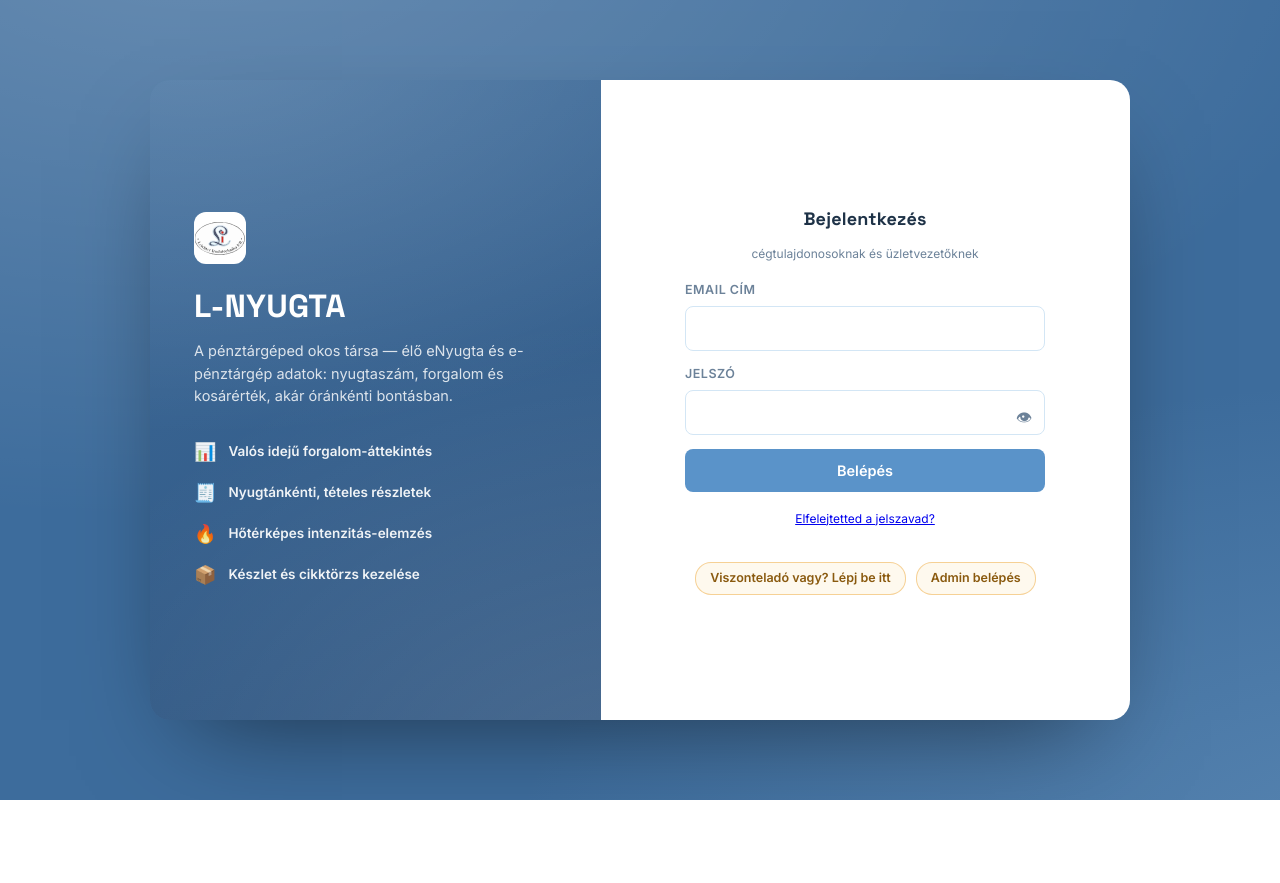
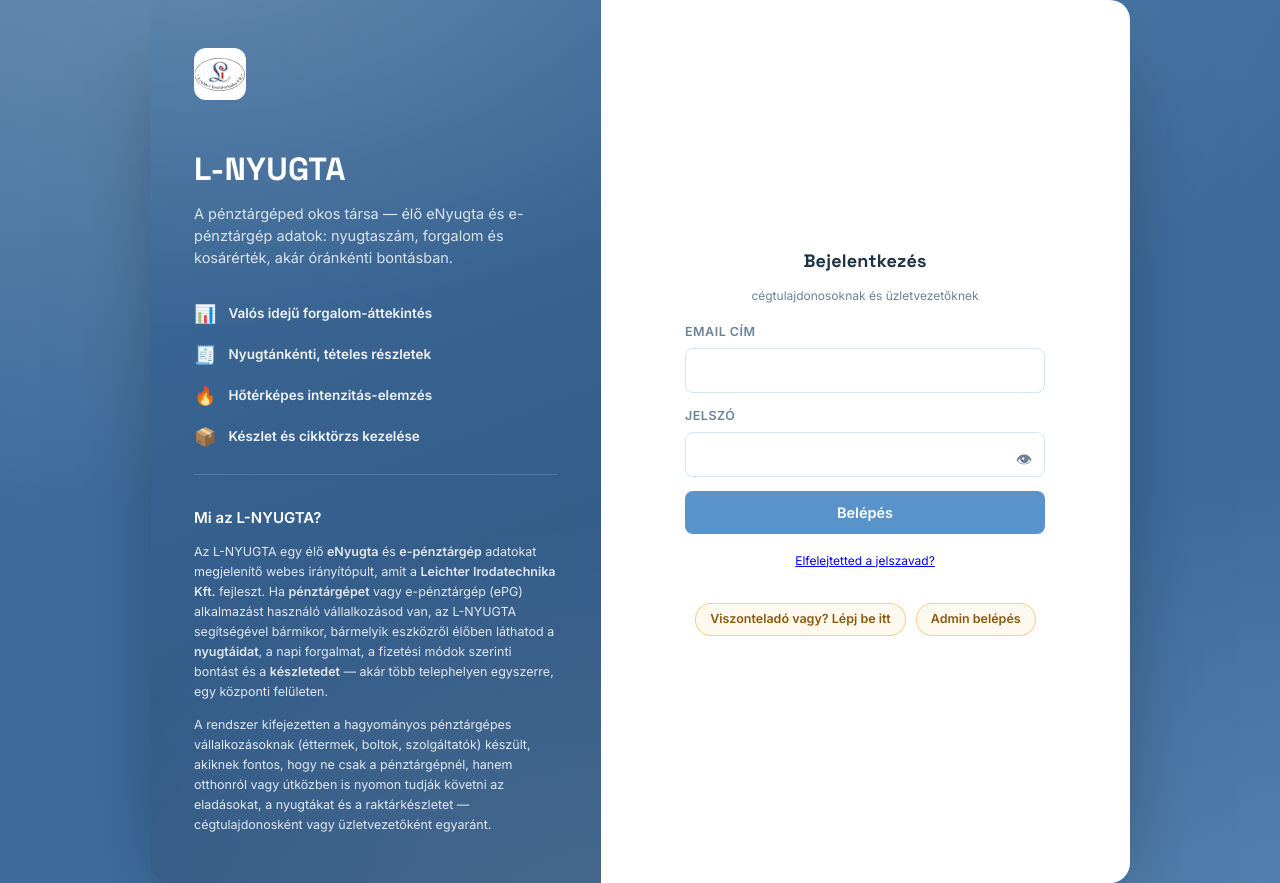
Before and after one commit to arcsyleichter/lnyugta_szinkron, a website: page enyugta-dashboard/public/index.html in a window 1280 px wide. Before the commit the page ends 800 px from the top, so only its background shows below. Drawn offline with Linux system fonts and the light colour scheme.

Commit message:
v4.47.1 - bovitett SEO-tartalom, helyes cimsor-szerkezet

```diff
--- a/enyugta-dashboard/package.json
+++ b/enyugta-dashboard/package.json
@@ -1,6 +1,6 @@
 {
   "name": "enyugta-dashboard",
-  "version": "4.47.0",
+  "version": "4.47.1",
   "description": "Élő értékesítési nézegető az L-NYUGTA GO android app SQLite adatbázisához",
   "type": "commonjs",
   "engines": {
--- a/enyugta-dashboard/public/css/style.css
+++ b/enyugta-dashboard/public/css/style.css
@@ -546,6 +546,10 @@
 .login-hero-title{ font-family:var(--font-display); font-weight:700; font-size:32px; letter-spacing:0.2px; margin-bottom:10px; }
 .login-hero-tagline{ font-size:14.5px; line-height:1.55; color:rgba(255,255,255,0.82); max-width:360px; margin-bottom:30px; }
 .login-hero-features{ display:flex; flex-direction:column; gap:14px; }
+.login-hero-about{ margin-top:24px; padding-top:20px; border-top:1px solid rgba(255,255,255,0.15); }
+.login-hero-about h2{ font-size:15px; font-weight:700; margin-bottom:8px; }
+.login-hero-about p{ font-size:12.5px; line-height:1.6; opacity:0.85; margin-bottom:10px; }
+.login-hero-about p:last-child{ margin-bottom:0; }
 .login-hero-feature{ display:flex; align-items:center; gap:12px; font-size:13.5px; font-weight:600; color:rgba(255,255,255,0.92); }
 .login-hero-feature-icon{ font-size:18px; flex:none; }
 .login-form-panel{
--- a/enyugta-dashboard/public/index.html
+++ b/enyugta-dashboard/public/index.html
@@ -54,13 +54,18 @@
   <div class="login-hero-wrap">
     <div class="login-hero-panel">
       <img class="login-hero-logo" src="/img/logo.svg" alt="L-NYUGTA logó">
-      <div class="login-hero-title">L-NYUGTA</div>
+      <h1 class="login-hero-title">L-NYUGTA</h1>
       <div class="login-hero-tagline">A pénztárgéped okos társa — élő eNyugta és e-pénztárgép adatok: nyugtaszám, forgalom és kosárérték, akár óránkénti bontásban.</div>
       <div class="login-hero-features">
         <div class="login-hero-feature"><span class="login-hero-feature-icon">📊</span>Valós idejű forgalom-áttekintés</div>
         <div class="login-hero-feature"><span class="login-hero-feature-icon">🧾</span>Nyugtánkénti, tételes részletek</div>
         <div class="login-hero-feature"><span class="login-hero-feature-icon">🔥</span>Hőtérképes intenzitás-elemzés</div>
         <div class="login-hero-feature"><span class="login-hero-feature-icon">📦</span>Készlet és cikktörzs kezelése</div>
+      </div>
+      <div class="login-hero-about">
+        <h2>Mi az L-NYUGTA?</h2>
+        <p>Az L-NYUGTA egy élő <strong>eNyugta</strong> és <strong>e-pénztárgép</strong> adatokat megjelenítő webes irányítópult, amit a <strong>Leichter Irodatechnika Kft.</strong> fejleszt. Ha <strong>pénztárgépet</strong> vagy e-pénztárgép (ePG) alkalmazást használó vállalkozásod van, az L-NYUGTA segítségével bármikor, bármelyik eszközről élőben láthatod a <strong>nyugtáidat</strong>, a napi forgalmat, a fizetési módok szerinti bontást és a <strong>készletedet</strong> — akár több telephelyen egyszerre, egy központi felületen.</p>
+        <p>A rendszer kifejezetten a hagyományos pénztárgépes vállalkozásoknak (éttermek, boltok, szolgáltatók) készült, akiknek fontos, hogy ne csak a pénztárgépnél, hanem otthonról vagy útközben is nyomon tudják követni az eladásokat, a nyugtákat és a raktárkészletet — cégtulajdonosként vagy üzletvezetőként egyaránt.</p>
       </div>
     </div>
     <div class="login-form-panel">
```
